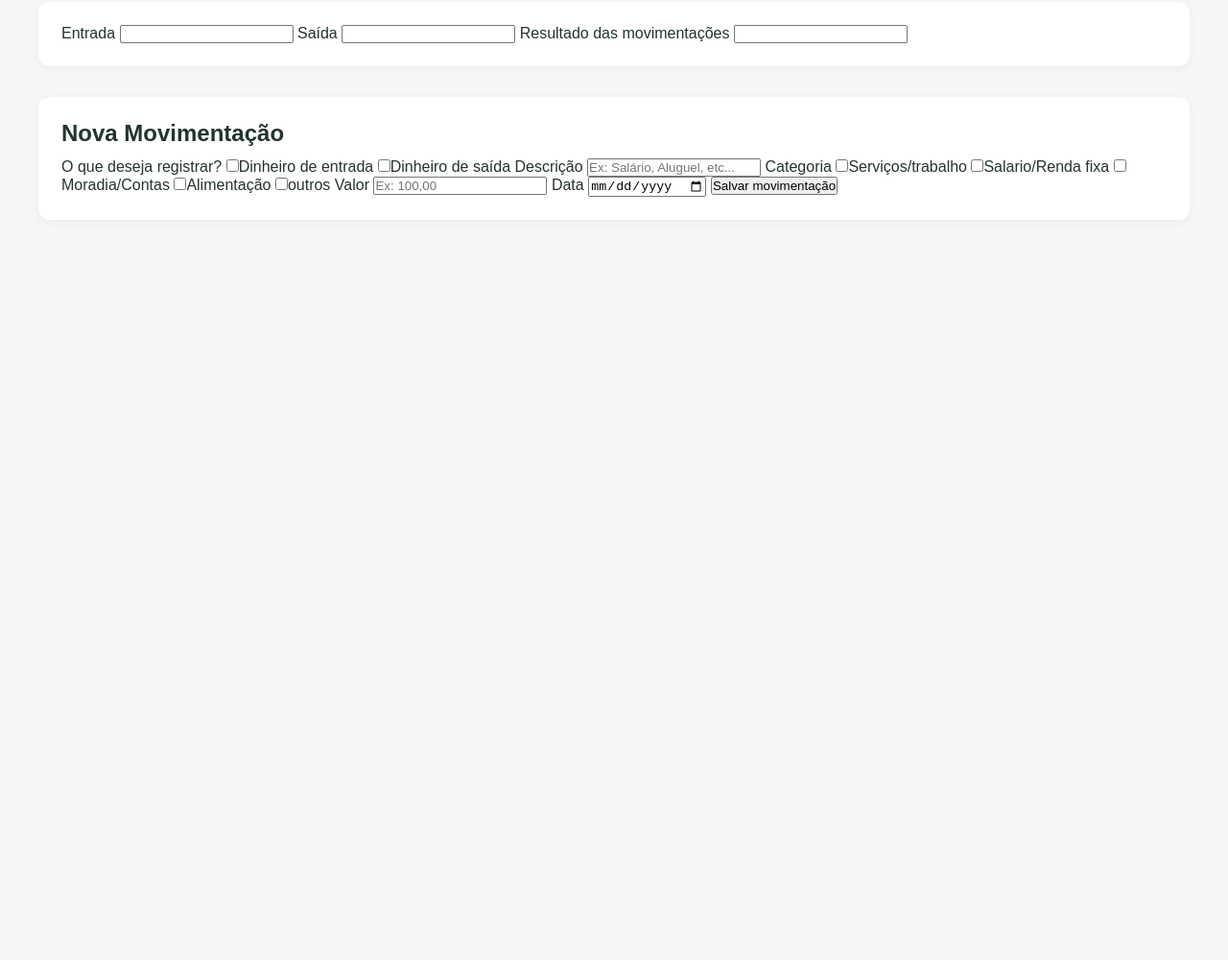
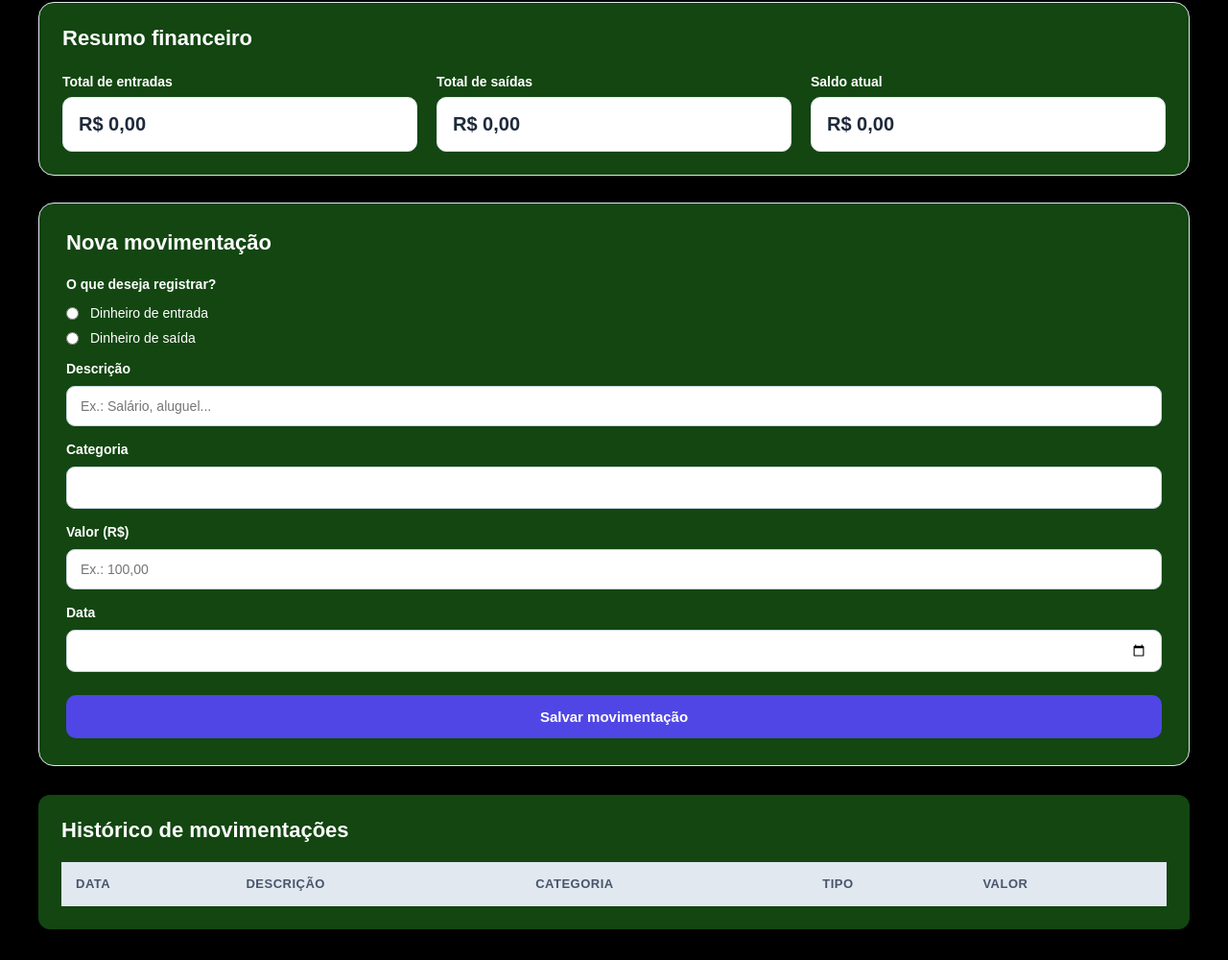
Before and after one commit to DevGiovanaCorreia/DashboardFinanceiro, a plain HTML site: page index.html in a window 1280 px wide. Shown: the part 125-1125 px from the top of the page at 96% size. Before the commit the page ends 800 px from the top, so only its background shows below. Drawn offline with Linux system fonts and the light colour scheme.

Commit message:
iniciando o css

```diff
--- a/css/style.css
+++ b/css/style.css
@@ -6,8 +6,8 @@
 
 body {
     font-family: Arial, sans-serif;
-    background-color: #f5f7f6;
-    color: #24332d;
+    background-color: black;
+    color: white;
     padding: 32px;
 }
 
@@ -28,27 +28,290 @@ header p {
 main {
     max-width: 1200px;
     margin: 0 auto;
+
 }
 
 #resumo {
-    background-color: white;
+    display: grid;
+    grid-template-columns: repeat(3, minmax(0, 1fr));
+    gap: 20px;
+
+    background-color: #134611;
+    color: #ffffff;
     padding: 24px;
-    border-radius: 12px;
-    box-shadow: 0 2px 10px rgb(0 0 0 / 5%);
+    border-radius: 16px;
+    box-shadow: 0 4px 15px rgba(15, 23, 42, 0.06);
+    border: 1px solid #e2e8f0;
 }
 
 #resumo h2 {
-    margin-bottom: 12px;
+    grid-column: 1 / -1;
+    margin: 0 0 4px;
+    color: #ffffff;
+    font-size: 22px;
 }
 
-#NovaMovimentacao {
-    background-color: white;
-    padding: 24px;
-    border-radius: 12px;
-    box-shadow: 0 2px 10px rgb(0 0 0 / 5%);
-    margin-top: 32px;
+.campo-resumo {
+    display: flex;
+    flex-direction: column;
+    gap: 8px;
+    min-width: 0;
 }
 
-#NovaMovimentacao h2 {
-    margin-bottom: 12px;
+.campo-resumo label {
+    color: #ffffff;
+    font-size: 14px;
+    font-weight: 600;
 }
+
+.campo-resumo input {
+    width: 100%;
+    box-sizing: border-box;
+    padding: 16px;
+    border: 1px solid #e2e8f0;
+    border-radius: 10px;
+    background-color: #ffffff;
+    color: #1e293b;
+    font-size: 20px;
+    font-weight: 700;
+}
+
+@media (max-width: 768px) {
+    #resumo {
+        grid-template-columns: 1fr;
+    }
+}
+
+
+#novaMovimentacao {
+    display: flex;
+    flex-direction: column;
+    gap: 10px;
+
+    background-color: #134611;
+    color: #ffffff;
+    padding: 28px;
+    border-radius: 16px;
+    border: 1px solid #e2e8f0;
+    box-shadow: 0 4px 15px rgba(15, 23, 42, 0.06);
+    margin-top: 28px;
+}
+
+#novaMovimentacao h2 {
+    margin: 0 0 12px;
+    color: #ffffff;
+    font-size: 22px;
+}
+
+#novaMovimentacao p {
+    margin: 0 0 4px;
+    color: #ffffff;
+    font-size: 14px;
+    font-weight: 600;
+}
+
+#novaMovimentacao label {
+    color: #ffffff;
+    font-size: 14px;
+    font-weight: 600;
+    margin-top: 6px;
+}
+
+
+#novaMovimentacao input[type="text"],
+#novaMovimentacao input[type="number"],
+#novaMovimentacao input[type="date"],
+#novaMovimentacao select {
+    width: 100%;
+    box-sizing: border-box;
+    padding: 12px 14px;
+    border: 1px solid #cbd5e1;
+    border-radius: 9px;
+    background-color: white;
+    color: #ffffff;
+    font-size: 14px;
+    font-family: inherit;
+    transition: border-color 0.2s, box-shadow 0.2s;
+}
+
+
+#novaMovimentacao input:focus,
+#novaMovimentacao select:focus {
+    border-color: #6366f1;
+    box-shadow: 0 0 0 3px rgba(99, 102, 241, 0.12);
+    outline: none;
+}
+
+
+#novaMovimentacao input[type="radio"] {
+    accent-color: #6366f1;
+    margin-right: 6px;
+}
+
+#novaMovimentacao label:has(input[type="radio"]) {
+    display: flex;
+    align-items: center;
+    gap: 6px;
+    margin-top: 0;
+    font-weight: 500;
+}
+
+
+#btnSalvar {
+    margin-top: 14px;
+    padding: 14px 18px;
+    border: none;
+    border-radius: 10px;
+    background-color: #4f46e5;
+    color: #ffffff;
+    font-size: 15px;
+    font-weight: 600;
+    cursor: pointer;
+    transition: background-color 0.2s, transform 0.2s;
+}
+
+#btnSalvar:hover {
+    background-color: #4338ca;
+    transform: translateY(-1px);
+}
+
+#btnSalvar:active {
+    transform: translateY(0);
+}
+
+@media (max-width: 768px) {
+    #resumo {
+        grid-template-columns: 1fr;
+        padding: 18px;
+        gap: 14px;
+    }
+
+    #resumo h2 {
+        font-size: 20px;
+    }
+
+    #resumo input {
+        font-size: 19px;
+    }
+
+    #novaMovimentacao {
+        padding: 20px;
+    }
+}
+
+#historico {
+    margin-top: 30px;
+    padding: 24px;
+    background-color: #134611;
+
+    border-radius: 12px;
+    box-shadow: 0 4px 15px rgba(0, 0, 0, 0.06);
+    overflow-x: auto;
+}
+
+#historico h2 {
+    margin-bottom: 20px;
+     color: #ffffff;
+    font-size: 22px;
+}
+
+
+#historico table {
+    width: 100%;
+    border-collapse: collapse;
+    min-width: 650px;
+    text-align: left;
+}
+
+
+#historico thead {
+    background-color: #e2e8f0;
+}
+
+#historico th {
+    padding: 15px;
+    color: #475569;
+    font-size: 13px;
+    font-weight: 600;
+    text-transform: uppercase;
+    letter-spacing: 0.5px;
+    border-bottom: 1px solid #e2e8f0;
+}
+
+
+#historico td {
+    padding: 16px 15px;
+    color: #334155;
+    font-size: 14px;
+    border-bottom: 1px solid #e2e8f0;
+}
+
+#historico tbody tr:nth-child(even) {
+    background-color: #f8fafc;
+}
+
+
+#historico tbody tr:hover {
+    background-color: #eff6ff;
+    transition: background-color 0.2s ease;
+}
+
+
+#historico tbody tr:last-child td {
+    border-bottom: none;
+}
+
+
+.valor-entrada {
+    color: #16a34a;
+    font-weight: 600;
+}
+
+.valor-saida {
+    color: #dc2626;
+    font-weight: 600;
+}
+
+
+.tipo-entrada {
+    color: #15803d;
+    background-color: #dcfce7;
+    padding: 5px 10px;
+    border-radius: 20px;
+    font-size: 12px;
+    font-weight: 600;
+}
+
+.tipo-saida {
+    color: #b91c1c;
+    background-color: #fee2e2;
+    padding: 5px 10px;
+    border-radius: 20px;
+    font-size: 12px;
+    font-weight: 600;
+}
+
+
+@media (max-width: 768px) {
+    #historico {
+        padding: 16px;
+        margin-top: 20px;
+        border-radius: 10px;
+        overflow-x: auto;
+    }
+
+    #historico h2 {
+        font-size: 19px;
+        margin-bottom: 16px;
+    }
+
+    #historico table {
+        min-width: 600px;
+    }
+
+    #historico th,
+    #historico td {
+        padding: 12px 10px;
+        font-size: 13px;
+    }
+}
--- a/index.html
+++ b/index.html
@@ -15,48 +15,91 @@
 
 <main>
     <section id="resumo">
-          <label for="entrada">Entrada</label>
-          <input type="text" id="entrada">
+       <h2>Resumo financeiro</h2>
 
-            <label for="saida">Saída</label>
-          <input type="text" id="saida">
+    <div class="campo-resumo">
+        <label for="entrada">Total de entradas</label>
+        <input type="text" id="entrada"
+               value="R$ 0,00" readonly>
+    </div>
 
-          <label for="entradaSaida">Resultado das movimentações</label>
-          <input type="text" id="entradaSaida">
+    <div class="campo-resumo">
+        <label for="saida">Total de saídas</label>
+        <input type="text" id="saida"
+               value="R$ 0,00" readonly>
+    </div>
 
+    <div class="campo-resumo">
+        <label for="entradaSaida">Saldo atual</label>
+        <input type="text" id="entradaSaida"
+               value="R$ 0,00" readonly>
+    </div>
     </section>
 
-        <section id="NovaMovimentacao">
-          <h2>Nova Movimentação</h2>
+    <section id="novaMovimentacao">
+        <h2>Nova movimentação</h2>
 
-          <label for="tipoRegistro">O que deseja registrar?</label>
-          <input type="checkbox" id="tipoRegistro" value="entrada">Dinheiro de entrada
-          <input type="checkbox" id="tipoRegistro" value="saida">Dinheiro de saída
+        <p>O que deseja registrar?</p>
+
+        <label>
+            <input type="radio" name="tipoRegistro"
+                   value="entrada" required>
+            Dinheiro de entrada
+        </label>
+
+        <label>
+            <input type="radio" name="tipoRegistro"
+                   value="saida">
+            Dinheiro de saída
+        </label>
 
         <label for="descricao">Descrição</label>
-          <input type="text" id="descricao" required placeholder="Ex: Salário, Aluguel, etc...">
+        <input type="text" id="descricao"
+               placeholder="Ex.: Salário, aluguel..."
+               required>
 
         <label for="categoria">Categoria</label>
-            <input type="checkbox" id="categoria" value="servicos">Serviços/trabalho
-            <input type="checkbox" id="categoria" value="salario">Salario/Renda fixa
-            <input type="checkbox" id="categoria" value="moradia">Moradia/Contas
-            <input type="checkbox" id="categoria" value="alimentacao">Alimentação
-            <input type="checkbox" id="categoria" value="outros">outros
+        <select id="categoria" required>
+            <option value="">Selecione uma categoria</option>
+            <option value="servicos">Serviços/trabalho</option>
+            <option value="salario">Salário/renda fixa</option>
+            <option value="moradia">Moradia/contas</option>
+            <option value="alimentacao">Alimentação</option>
+            <option value="outros">Outros</option>
+        </select>
 
-            <label for="valor">Valor</label>
-            <input type="text" id="valor" required placeholder="Ex: 100,00">
+        <label for="valor">Valor (R$)</label>
+        <input type="number" id="valor"
+               min="0.01" step="0.01"
+               placeholder="Ex.: 100,00" required>
 
         <label for="data">Data</label>
         <input type="date" id="data" required>
 
-            <button id="btnSalvar">Salvar movimentação</button>
-
+        <button type="button" id="btnSalvar">
+            Salvar movimentação
+        </button>
     </section>
 
+    <section id="historico">
+        <h2>Histórico de movimentações</h2>
 
+        <table>
+            <thead>
+                <tr>
+                    <th>Data</th>
+                    <th>Descrição</th>
+                    <th>Categoria</th>
+                    <th>Tipo</th>
+                    <th>Valor</th>
+                </tr>
+            </thead>
+
+            <tbody id="tabelaMovimentacoes">
+            </tbody>
+        </table>
+    </section>
 </main>
-
-
 
 
        <script src="js/script.js" defer></script>
```
Lines whose indentation alone changed are shown as unchanged.
